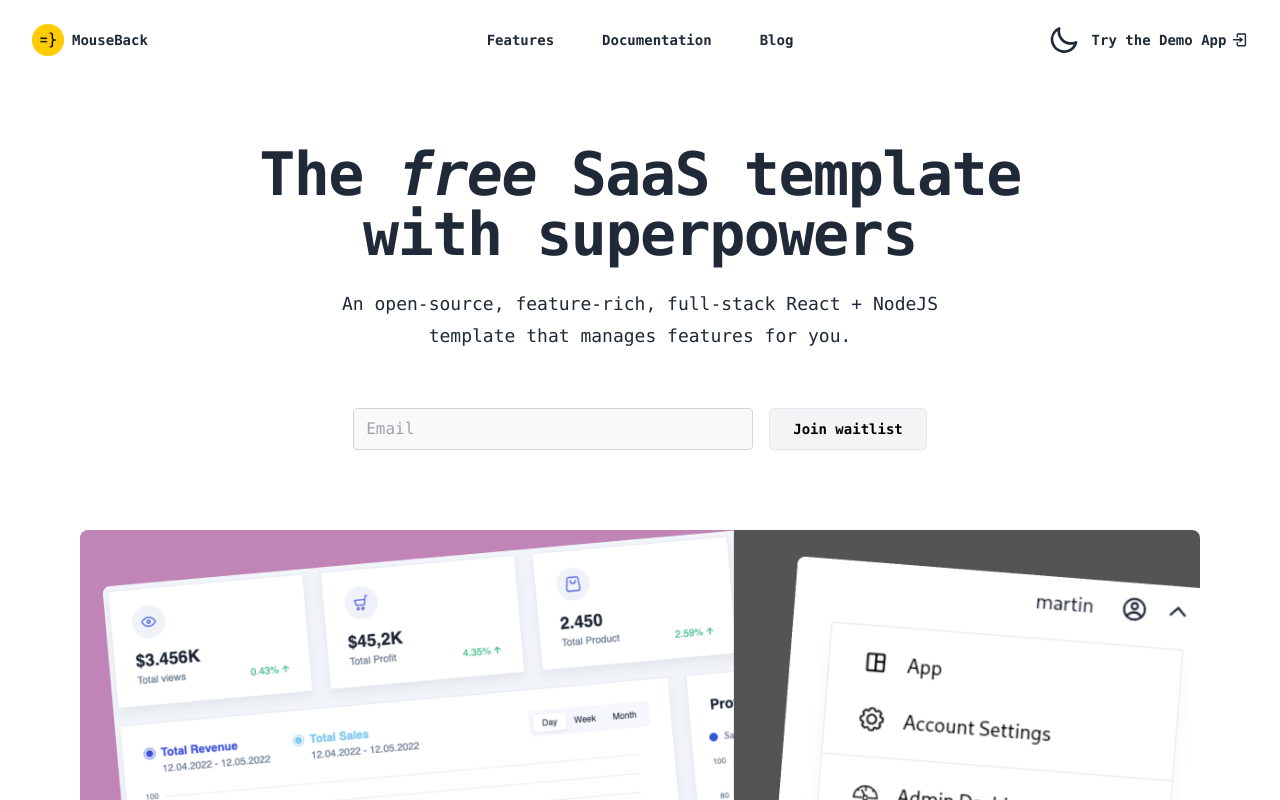
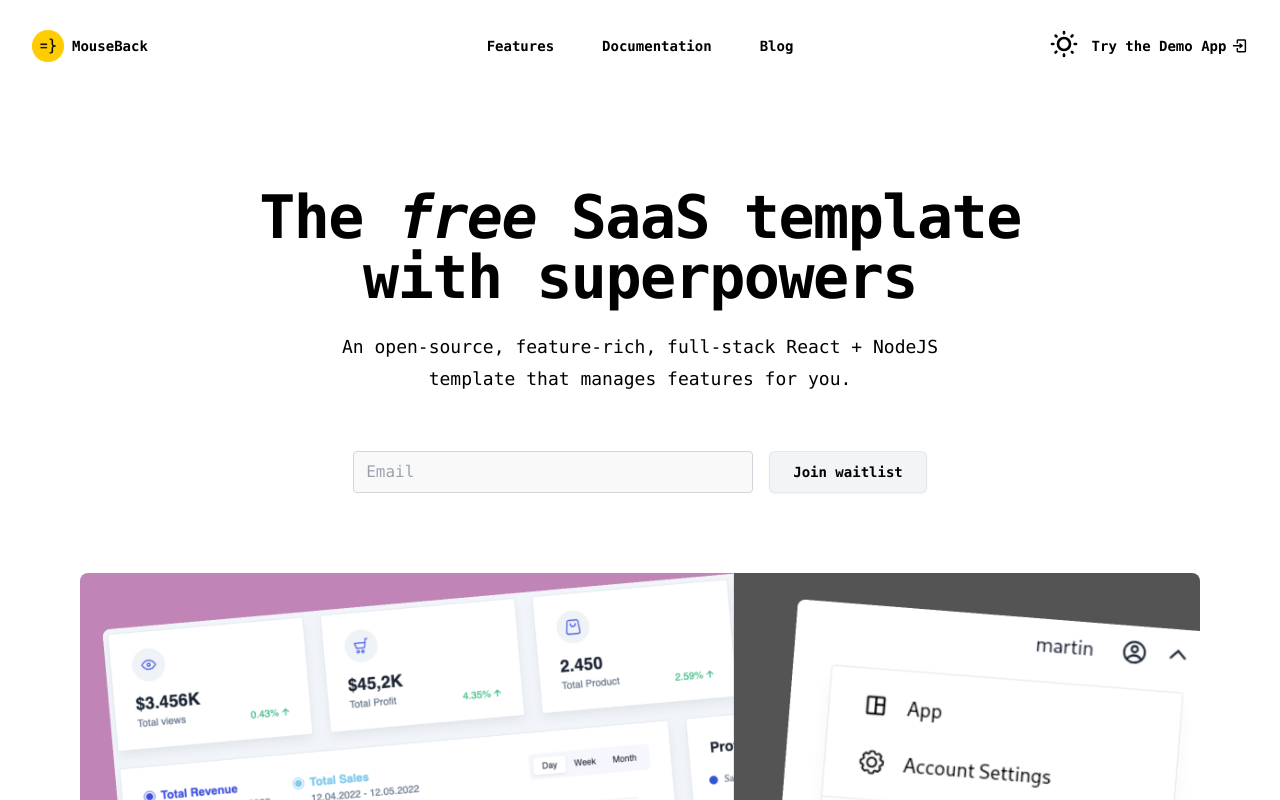
Before and after one commit to mehedihassansizan/MouseBack, a React (Vite) app: page / in a window 1280 px wide. Shown: the top 800 px of the page. Built offline with nearby package versions, Linux system fonts and the light colour scheme; no server answers.

Commit message:
Mode settinng

```diff
--- a/index.html
+++ b/index.html
@@ -6,7 +6,7 @@
     <meta name="viewport" content="width=device-width, initial-scale=1.0" />
     <title>Mouse Back</title>
   </head>
-  <body class=" font-[sans-serif] ">
+  <body class="">
     <div id="root"></div>
     <script type="module" src="/src/main.jsx"></script>
   </body>
--- a/src/Layouts/Main.jsx
+++ b/src/Layouts/Main.jsx
@@ -1,15 +1,17 @@
-import React from 'react';
+import React, { useContext } from 'react';
 
 import Navbar from '../component/Navbar';
 import { Outlet, useLocation } from 'react-router-dom';
 import Footer from '../component/Footer';
+import { AuthContext } from '../provider/AuthProvider/AuthProvider';
 
 
 const Main = () => {
     const location = useLocation()
     const noHeaderFooter = location.pathname.includes('login') || location.pathname.includes('signUp')
+    const {isDarkMode} = useContext(AuthContext)
     return (
-        <div>
+        <div className={`transition-colors ${isDarkMode ? 'dark-mode' : 'light-mode' }`}>
             {noHeaderFooter || <Navbar></Navbar>}
             <Outlet></Outlet>
             {noHeaderFooter || <Footer></Footer>}
--- a/src/Pages/Home/Home/MouseBack/MouseBack.jsx
+++ b/src/Pages/Home/Home/MouseBack/MouseBack.jsx
@@ -9,7 +9,7 @@ import Frequentlyquestions from "../../../../component/Frequentlyquestions";
 const MouseBack = () => {
   return (
     <div>
-      <div class=" sm:pt-16 font-mono">
+      <div class=" sm:pt-24 font-mono">
         <div class="mx-auto max-w-8xl px-6 lg:px-8">
           <div class="lg:mb-18 mx-auto max-w-3xl text-center">
             <h1 class="text-4xl font-bold tracking-tight sm:text-6xl">
@@ -56,7 +56,7 @@ const MouseBack = () => {
 
       <Frequentlyquestions></Frequentlyquestions>
 
-      <section className="mb-16 font-mono mt-[200px]">
+      {/* <section className="mb-16 font-mono mt-[200px]">
         <div className="container px-5 mx-auto">
           <div className="flex flex-col text-center w-full mb-20">
             <h1 className="text-4xl font-bold title-font mb-1">
@@ -161,9 +161,9 @@ const MouseBack = () => {
             </div>
           </div>
         </div>
-      </section>
+      </section> */}
 
-      <section className="body-font font-mono my-20">
+      {/* <section className="body-font font-mono my-20">
         <div className="container px-5 py-24 mx-auto flex flex-wrap">
           <div className="lg:w-1/2 w-full mb-10 lg:mb-0 rounded-lg overflow-hidden">
             <h1 className="mt-12 font-bold text-5xl">
@@ -212,7 +212,7 @@ const MouseBack = () => {
             </div>
           </div>
         </div>
-      </section>
+      </section> */}
 
       <div className="container mx-auto md:p-20">
         <video className="mb-16 rounded-lg" controls>
--- a/src/component/Navbar.jsx
+++ b/src/component/Navbar.jsx
@@ -1,11 +1,12 @@
-import React, { useContext } from "react";
+import React, { useContext, useEffect, useState} from "react";
 import logo1 from "../assets/img/logo.png";
 import { AuthContext } from "../provider/AuthProvider/AuthProvider";
 import Swal from "sweetalert2";
 import { Link } from "react-router-dom";
 
+
 const Navbar = () => {
-  const { user, logOut } = useContext(AuthContext);
+  const { user, logOut , isDarkMode, setIsDarkMode} = useContext(AuthContext);
 
   const handleLogOut = () => {
     logOut()
@@ -28,6 +29,7 @@ const Navbar = () => {
         console.log(error.message);
       });
   };
+
   const navli = (
     <>
       <li>
@@ -52,16 +54,16 @@ const Navbar = () => {
   );
   return (
     <nav
-      class="flex items-center font-mono justify-between p-6 lg:px-8"
+      className="flex items-center font-mono justify-between p-6 lg:px-8"
       aria-label="Global"
     >
-      <div class="flex items-center lg:flex-1">
+      <div className="flex items-center lg:flex-1">
         <a
           href="/"
-          class="flex items-center -m-1.5 p-1.5 duration-300 ease-in-out hover:text-yellow-500 dark:text-white "
+          className="flex items-center -m-1.5 p-1.5 duration-300 ease-in-out hover:text-yellow-500 dark:text-white "
         >
-          <img class="h-8 w-8" src={logo1} alt="Open SaaS App" />
-          <span class="ml-2 text-sm font-semibold leading-6 ">MouseBack</span>
+          <img className="h-8 w-8" src={logo1} alt="Open SaaS App" />
+          <span className="ml-2 text-sm font-semibold leading-6 ">MouseBack</span>
         </a>
       </div>
 
@@ -90,32 +92,40 @@ const Navbar = () => {
         </ul>
       </div>
 
-      <div class="hidden lg:flex lg:gap-x-12 ">
+      <div className="hidden lg:flex lg:gap-x-12 ">
         <a
           href="#features"
-          class="text-sm font-semibold leading-6  duration-300 ease-in-out hover:text-yellow-500 dark:text-white"
+          className="text-sm font-semibold leading-6  duration-300 ease-in-out hover:text-yellow-500 dark:text-white"
         >
           Features
         </a>
         <a
           href=""
-          class="text-sm font-semibold leading-6  duration-300 ease-in-out hover:text-yellow-500 dark:text-white"
+          className="text-sm font-semibold leading-6  duration-300 ease-in-out hover:text-yellow-500 dark:text-white"
         >
           Documentation
         </a>
         <a
           href=""
-          class="text-sm font-semibold leading-6  duration-300 ease-in-out hover:text-yellow-500 dark:text-white"
+          className="text-sm font-semibold leading-6  duration-300 ease-in-out hover:text-yellow-500 dark:text-white"
         >
           Blog
         </a>
       </div>
 
-      <div class="hidden lg:flex lg:flex-1 lg:justify-end lg:align-end">
-        <div class="flex items-center gap-3 text-sm font-semibold leading-6 2xsm:gap-7">
-          <label className="swap swap-rotate">
-            {/* this hidden checkbox controls the state */}
-            <input type="checkbox" className="theme-controller" value="black" />
+      <div className="hidden lg:flex lg:flex-1 lg:justify-end lg:align-end">
+        <div className="flex items-center gap-3 text-sm font-semibold leading-6 2xsm:gap-7">
+        <div >
+      {/* Your Toggle Button */}
+      <label className="swap swap-rotate mt-1">
+        <input type="checkbox" className="theme-controller" value="dark" checked={isDarkMode} onChange={() => setIsDarkMode(!isDarkMode)} />
+         <svg
+              className="swap-off fill-current w-8 h-8"
+              xmlns="http://www.w3.org/2000/svg"
+              viewBox="0 0 24 24"
+            >
+              <path d="M5.64,17l-.71.71a1,1,0,0,0,0,1.41,1,1,0,0,0,1.41,0l.71-.71A1,1,0,0,0,5.64,17ZM5,12a1,1,0,0,0-1-1H3a1,1,0,0,0,0,2H4A1,1,0,0,0,5,12Zm7-7a1,1,0,0,0,1-1V3a1,1,0,0,0-2,0V4A1,1,0,0,0,12,5ZM5.64,7.05a1,1,0,0,0,.7.29,1,1,0,0,0,.71-.29,1,1,0,0,0,0-1.41l-.71-.71A1,1,0,0,0,4.93,6.34Zm12,.29a1,1,0,0,0,.7-.29l.71-.71a1,1,0,1,0-1.41-1.41L17,5.64a1,1,0,0,0,0,1.41A1,1,0,0,0,17.66,7.34ZM21,11H20a1,1,0,0,0,0,2h1a1,1,0,0,0,0-2Zm-9,8a1,1,0,0,0-1,1v1a1,1,0,0,0,2,0V20A1,1,0,0,0,12,19ZM18.36,17A1,1,0,0,0,17,18.36l.71.71a1,1,0,0,0,1.41,0,1,1,0,0,0,0-1.41ZM12,6.5A5.5,5.5,0,1,0,17.5,12,5.51,5.51,0,0,0,12,6.5Zm0,9A3.5,3.5,0,1,1,15.5,12,3.5,3.5,0,0,1,12,15.5Z" />
+            </svg>
 
             {/* sun icon */}
             <svg
@@ -123,28 +133,22 @@ const Navbar = () => {
               xmlns="http://www.w3.org/2000/svg"
               viewBox="0 0 24 24"
             >
-              <path d="M5.64,17l-.71.71a1,1,0,0,0,0,1.41,1,1,0,0,0,1.41,0l.71-.71A1,1,0,0,0,5.64,17ZM5,12a1,1,0,0,0-1-1H3a1,1,0,0,0,0,2H4A1,1,0,0,0,5,12Zm7-7a1,1,0,0,0,1-1V3a1,1,0,0,0-2,0V4A1,1,0,0,0,12,5ZM5.64,7.05a1,1,0,0,0,.7.29,1,1,0,0,0,.71-.29,1,1,0,0,0,0-1.41l-.71-.71A1,1,0,0,0,4.93,6.34Zm12,.29a1,1,0,0,0,.7-.29l.71-.71a1,1,0,1,0-1.41-1.41L17,5.64a1,1,0,0,0,0,1.41A1,1,0,0,0,17.66,7.34ZM21,11H20a1,1,0,0,0,0,2h1a1,1,0,0,0,0-2Zm-9,8a1,1,0,0,0-1,1v1a1,1,0,0,0,2,0V20A1,1,0,0,0,12,19ZM18.36,17A1,1,0,0,0,17,18.36l.71.71a1,1,0,0,0,1.41,0,1,1,0,0,0,0-1.41ZM12,6.5A5.5,5.5,0,1,0,17.5,12,5.51,5.51,0,0,0,12,6.5Zm0,9A3.5,3.5,0,1,1,15.5,12,3.5,3.5,0,0,1,12,15.5Z" />
+
+              <path d="M21.64,13a1,1,0,0,0-1.05-.14,8.05,8.05,0,0,1-3.37.73A8.15,8.15,0,0,1,9.08,5.49a8.59,8.59,0,0,1,.25-2A1,1,0,0,0,8,2.36,10.14,10.14,0,1,0,22,14.05,1,1,0,0,0,21.64,13Zm-9.5,6.69A8.14,8.14,0,0,1,7.08,5.22v.27A10.15,10.15,0,0,0,17.22,15.63a9.79,9.79,0,0,0,2.1-.22A8.11,8.11,0,0,1,12.14,19.73Z" />
             </svg>
 
-            {/* moon icon */}
-            <svg
-              className="swap-off fill-current w-8 h-8"
-              xmlns="http://www.w3.org/2000/svg"
-              viewBox="0 0 24 24"
-            >
-              <path d="M21.64,13a1,1,0,0,0-1.05-.14,8.05,8.05,0,0,1-3.37.73A8.15,8.15,0,0,1,9.08,5.49a8.59,8.59,0,0,1,.25-2A1,1,0,0,0,8,2.36,10.14,10.14,0,1,0,22,14.05,1,1,0,0,0,21.64,13Zm-9.5,6.69A8.14,8.14,0,0,1,7.08,5.22v.27A10.15,10.15,0,0,0,17.22,15.63a9.79,9.79,0,0,0,2.1-.22A8.11,8.11,0,0,1,12.14,19.73Z" />
-            </svg>
-          </label>
+      </label>
+    </div>
 
           <a href="/login">
-            <div class="flex justify-end items-center duration-300 ease-in-out text-sm hover:text-yellow-500 dark:text-white">
+            <div className="flex justify-end items-center duration-300 ease-in-out text-sm hover:text-yellow-500 dark:text-white">
               Try the Demo App{" "}
               <svg
                 stroke="currentColor"
                 fill="currentColor"
                 stroke-width="0"
                 viewBox="0 0 24 24"
-                class="ml-1"
+                className="ml-1"
                 height="1.1rem"
                 width="1.1rem"
                 xmlns="http://www.w3.org/2000/svg"
@@ -157,6 +161,9 @@ const Navbar = () => {
         </div>
       </div>
     </nav>
+
+
+
   );
 };
 
--- a/src/component/UsersSays.jsx
+++ b/src/component/UsersSays.jsx
@@ -1,6 +1,7 @@
-import React from "react";
+import React, { useEffect, useState } from "react";
 
 const UsersSays = () => {
+
   return (
     <div class="mx-auto font-mono mt-32 max-w-7xl sm:mt-56 sm:px-6 lg:px-8">
       <div class="relative sm:left-5 -m-2 rounded-xl bg-yellow-400/20 lg:ring-1 lg:ring-yellow-500/50 lg:-m-4 ">
--- a/src/index.css
+++ b/src/index.css
@@ -1,3 +1,20 @@
 @tailwind base;
 @tailwind components;
 @tailwind utilities;
+
+
+body {
+    transition: background-color 0.5s, color 0.5s;
+  }
+
+
+  :root, [data-theme] {
+    --b1: #ffffff; /* Default background color for light mode */
+    --bc: #000000; /* Default text color for light mode */
+    background-color: var(--fallback-b1, oklch(var(--b1) / 1));
+    color: var(--fallback-bc, oklch(var(--bc) / 1));
+}
+
+.dark-mode {
+    color: white;
+}
--- a/src/provider/AuthProvider/AuthProvider.jsx
+++ b/src/provider/AuthProvider/AuthProvider.jsx
@@ -1,7 +1,6 @@
 import React, { createContext, useEffect, useState } from 'react';
 import { GithubAuthProvider, GoogleAuthProvider, createUserWithEmailAndPassword, getAuth, onAuthStateChanged, signInWithEmailAndPassword, signInWithPopup, signOut } from "firebase/auth";
-import app from '../../Firebase/firebase.config';
-
+import app from '../../Firebase/firebase.config'
 export const AuthContext = createContext(null);
 
 const auth = getAuth(app);
@@ -48,6 +47,17 @@ const AuthProvider = ({children}) => {
         }
     }, [])
 
+    const [isDarkMode, setIsDarkMode] = useState(true);
+
+  useEffect(() => {
+    const userPrefersDark = window.matchMedia && window.matchMedia('(prefers-color-scheme: dark)').matches;
+    setIsDarkMode(localStorage.getItem('darkMode') === 'false' ? false : userPrefersDark);
+  }, []);
+
+  useEffect(() => {
+    localStorage.setItem('darkMode', isDarkMode);
+  }, [isDarkMode]);
+
 
     const authInfo ={
         login,
@@ -56,7 +66,9 @@ const AuthProvider = ({children}) => {
         googleLogIn,
         githubLogIn,
         logOut,
-        loading
+        loading,
+        isDarkMode,
+        setIsDarkMode
     }
 
 
--- a/tailwind.config.js
+++ b/tailwind.config.js
@@ -1,5 +1,6 @@
 /** @type {import('tailwindcss').Config} */
 export default {
+  darkMode: ['class', '[data-mode="dark"]'],
   content: [
     "./index.html",
     "./src/**/*.{js,ts,jsx,tsx}",
```
Also changed, not shown: src/component/BuiltShipsWith.jsx (+0 -93 lines), src/component/Footer.jsx (+22 -44 lines), src/main.jsx (+12 -10 lines).
